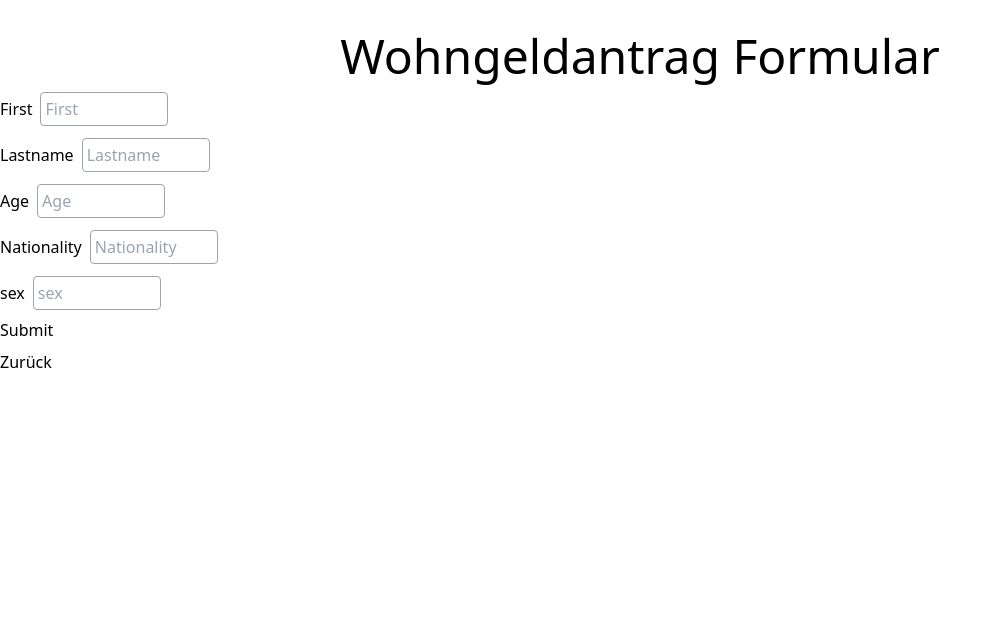
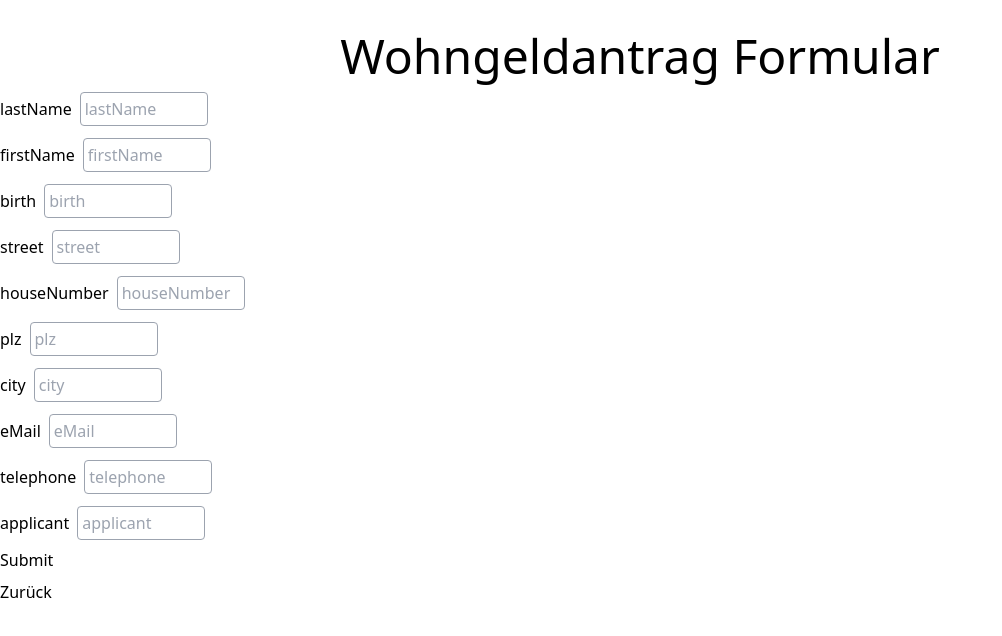
Before and after one commit to GiorgiMazm/LF10, a Nuxt app: page /flat in a window 1280 px wide. Shown: the top 636 px of the page, without its empty margins (0-1002 px from the left). Built offline with nearby package versions, Linux system fonts and the light colour scheme.

Commit message:
generate input from object

```diff
--- a/src/components/AppForm.vue
+++ b/src/components/AppForm.vue
@@ -1,10 +1,15 @@
 <script setup lang="ts">
+import FormDirector from "~/types/FormDirector";
+import Form from "~/types/Form";
 const { addForm } = useForm();
+
+const director = new FormDirector("", "", "", "", "", 0, "", "", "");
+const form = director.builder.buildForm();
 async function createForm() {
+  //@ts-ignore
+  dataObject.value.isApproved = null;
   await addForm(dataObject.value);
 }
-
-const formFields = ["First", "Lastname", "Age", "Nationality", "sex"];
 
 function createObject(data: object) {
   //@ts-ignore
@@ -18,10 +23,10 @@ const dataObject = ref({});
   <div>
     <form>
       <text-input
-        v-for="filed in formFields"
-        :label="filed"
-        :placeholder="filed"
-        :field-name="filed"
+        v-for="(value, key) in form"
+        :label="key.slice(1)"
+        :placeholder="key.slice(1)"
+        :field-name="key"
         @passInputValue="createObject"
       />
       <button class="my-2" @click.prevent="createForm">Submit</button>
```
